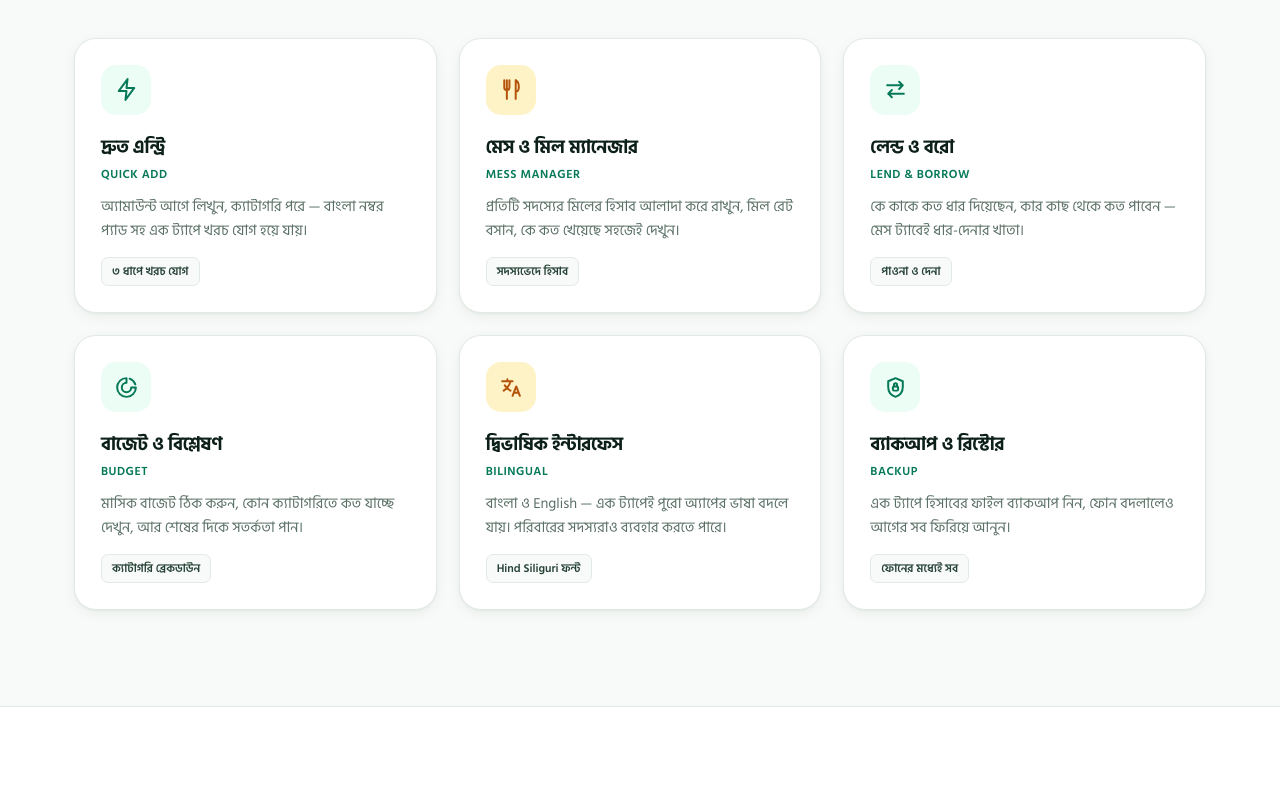
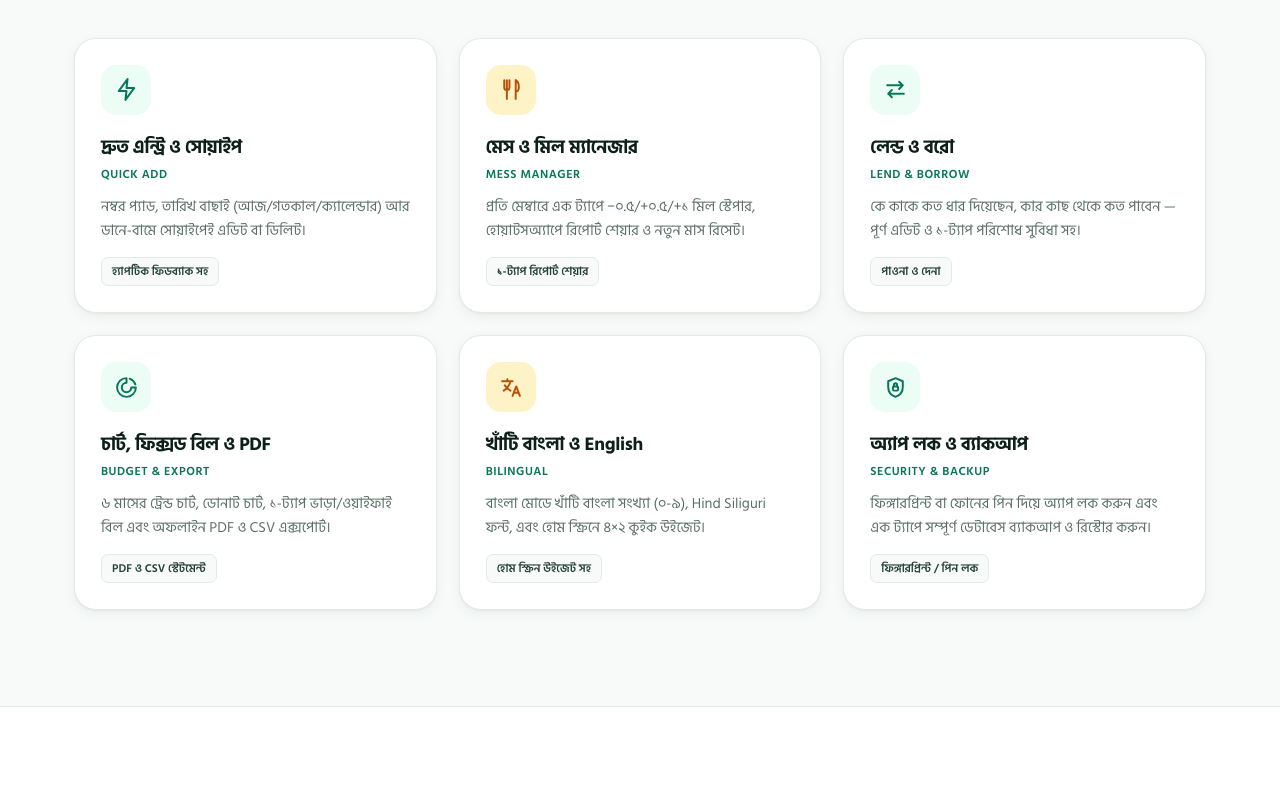
Before and after one commit to rcsbxyz-hub/BachelorHisab, a plain HTML site: page index.html in a window 1280 px wide. Shown: the part 1300-2100 px from the top of the page. Drawn offline with Linux system fonts and the light colour scheme.

Commit message:
Release v2.5.0: 10/10 premium UX, fresh v2.5.0 website hero screenshot, and signed APK

```diff
--- a/index.html
+++ b/index.html
@@ -376,7 +376,7 @@ footer{background:var(--surface);border-top:1px solid var(--line);padding:56px 0
     <div>
       <span class="pill">
         <span class="dot"></span>
-        <span id="hero-version" data-bn="সংস্করণ ২.৪.১ · বাংলা ও English" data-en="Version 2.4.1 · Bangla &amp; English">সংস্করণ ২.৪.১ · বাংলা ও English</span>
+        <span id="hero-version" data-bn="সংস্করণ ২.৫.০ · বাংলা ও English" data-en="Version 2.5.0 · Bangla &amp; English">সংস্করণ ২.৫.০ · বাংলা ও English</span>
       </span>
 
       <h1>
@@ -459,62 +459,62 @@ footer{background:var(--surface);border-top:1px solid var(--line);padding:56px 0
     <div class="fgrid">
       <div class="fcard">
         <div class="fic"><svg class="ms" aria-hidden="true"><use href="#ic-bolt"/></svg></div>
-        <h3 data-bn="দ্রুত এন্ট্রি" data-en="Quick Add">দ্রুত এন্ট্রি</h3>
+        <h3 data-bn="দ্রুত এন্ট্রি ও সোয়াইপ" data-en="Quick Add &amp; Swipe">দ্রুত এন্ট্রি ও সোয়াইপ</h3>
         <div class="en-lbl">QUICK ADD</div>
-        <p data-bn="অ্যামাউন্ট আগে লিখুন, ক্যাটাগরি পরে — বাংলা নম্বর প্যাড সহ এক ট্যাপে খরচ যোগ হয়ে যায়।" data-en="Type the amount first, pick the category after. A Bangla numeric keypad makes logging an expense a single tap away.">
-          অ্যামাউন্ট আগে লিখুন, ক্যাটাগরি পরে — বাংলা নম্বর প্যাড সহ এক ট্যাপে খরচ যোগ হয়ে যায়।
+        <p data-bn="নম্বর প্যাড, তারিখ বাছাই (আজ/গতকাল/ক্যালেন্ডার) আর ডানে-বামে সোয়াইপেই এডিট বা ডিলিট।" data-en="Numeric keypad, date picker (Today/Yesterday/Calendar), and swipe-to-edit or swipe-to-delete with Undo.">
+          নম্বর প্যাড, তারিখ বাছাই (আজ/গতকাল/ক্যালেন্ডার) আর ডানে-বামে সোয়াইপেই এডিট বা ডিলিট।
         </p>
-        <span class="tag" data-bn="৩ ধাপে খরচ যোগ" data-en="3 taps to log">৩ ধাপে খরচ যোগ</span>
+        <span class="tag" data-bn="হ্যাপটিক ফিডব্যাক সহ" data-en="With haptic feedback">হ্যাপটিক ফিডব্যাক সহ</span>
       </div>
 
       <div class="fcard gold">
         <div class="fic"><svg class="ms" aria-hidden="true"><use href="#ic-restaurant"/></svg></div>
         <h3 data-bn="মেস ও মিল ম্যানেজার" data-en="Mess &amp; Meal Manager">মেস ও মিল ম্যানেজার</h3>
         <div class="en-lbl">MESS MANAGER</div>
-        <p data-bn="প্রতিটি সদস্যের মিলের হিসাব আলাদা করে রাখুন, মিল রেট বসান, কে কত খেয়েছে সহজেই দেখুন।" data-en="Track each member's meals, set the meal rate, and see exactly who ate what without a notebook.">
-          প্রতিটি সদস্যের মিলের হিসাব আলাদা করে রাখুন, মিল রেট বসান, কে কত খেয়েছে সহজেই দেখুন।
+        <p data-bn="প্রতি মেম্বারে এক ট্যাপে −০.৫/+০.৫/+১ মিল স্টেপার, হোয়াটসঅ্যাপে রিপোর্ট শেয়ার ও নতুন মাস রিসেট।" data-en="Inline −0.5/+0.5/+1 meal stepper per member, 1-tap WhatsApp settlement sharing, and Start New Month reset.">
+          প্রতি মেম্বারে এক ট্যাপে −০.৫/+০.৫/+১ মিল স্টেপার, হোয়াটসঅ্যাপে রিপোর্ট শেয়ার ও নতুন মাস রিসেট।
         </p>
-        <span class="tag" data-bn="সদস্যভেদে হিসাব" data-en="Split per member">সদস্যভেদে হিসাব</span>
+        <span class="tag" data-bn="১-ট্যাপ রিপোর্ট শেয়ার" data-en="1-tap report share">১-ট্যাপ রিপোর্ট শেয়ার</span>
       </div>
 
       <div class="fcard">
         <div class="fic"><svg class="ms" aria-hidden="true"><use href="#ic-swap"/></svg></div>
         <h3 data-bn="লেন্ড ও বরো" data-en="Lend &amp; Borrow">লেন্ড ও বরো</h3>
         <div class="en-lbl">LEND &amp; BORROW</div>
-        <p data-bn="কে কাকে কত ধার দিয়েছেন, কার কাছ থেকে কত পাবেন — মেস ট্যাবেই ধার-দেনার খাতা।" data-en="Who owes whom and by how much, kept right inside the Mess tab as a simple ledger.">
-          কে কাকে কত ধার দিয়েছেন, কার কাছ থেকে কত পাবেন — মেস ট্যাবেই ধার-দেনার খাতা।
+        <p data-bn="কে কাকে কত ধার দিয়েছেন, কার কাছ থেকে কত পাবেন — পূর্ণ এডিট ও ১-ট্যাপ পরিশোধ সুবিধা সহ।" data-en="Who owes whom and by how much — with full editing and 1-tap settle toggles right inside the Mess tab.">
+          কে কাকে কত ধার দিয়েছেন, কার কাছ থেকে কত পাবেন — পূর্ণ এডিট ও ১-ট্যাপ পরিশোধ সুবিধা সহ।
         </p>
         <span class="tag" data-bn="পাওনা ও দেনা" data-en="Receivable &amp; payable">পাওনা ও দেনা</span>
       </div>
 
       <div class="fcard">
         <div class="fic"><svg class="ms" aria-hidden="true"><use href="#ic-donut"/></svg></div>
-        <h3 data-bn="বাজেট ও বিশ্লেষণ" data-en="Budget &amp; Analytics">বাজেট ও বিশ্লেষণ</h3>
-        <div class="en-lbl">BUDGET</div>
-        <p data-bn="মাসিক বাজেট ঠিক করুন, কোন ক্যাটাগরিতে কত যাচ্ছে দেখুন, আর শেষের দিকে সতর্কতা পান।" data-en="Set a monthly limit, see where every taka went by category, and get an alert before the month runs out.">
-          মাসিক বাজেট ঠিক করুন, কোন ক্যাটাগরিতে কত যাচ্ছে দেখুন, আর শেষের দিকে সতর্কতা পান।
+        <h3 data-bn="চার্ট, ফিক্সড বিল ও PDF" data-en="Charts, Bills &amp; PDF">চার্ট, ফিক্সড বিল ও PDF</h3>
+        <div class="en-lbl">BUDGET &amp; EXPORT</div>
+        <p data-bn="৬ মাসের ট্রেন্ড চার্ট, ডোনাট চার্ট, ১-ট্যাপ ভাড়া/ওয়াইফাই বিল এবং অফলাইন PDF ও CSV এক্সপোর্ট।" data-en="6-month trend &amp; donut charts, 1-tap monthly Rent/WiFi bills, and offline PDF &amp; CSV statement exports.">
+          ৬ মাসের ট্রেন্ড চার্ট, ডোনাট চার্ট, ১-ট্যাপ ভাড়া/ওয়াইফাই বিল এবং অফলাইন PDF ও CSV এক্সপোর্ট।
         </p>
-        <span class="tag" data-bn="ক্যাটাগরি ব্রেকডাউন" data-en="Category breakdown">ক্যাটাগরি ব্রেকডাউন</span>
+        <span class="tag" data-bn="PDF ও CSV স্টেটমেন্ট" data-en="PDF &amp; CSV statements">PDF ও CSV স্টেটমেন্ট</span>
       </div>
 
       <div class="fcard gold">
         <div class="fic"><svg class="ms" aria-hidden="true"><use href="#ic-translate"/></svg></div>
-        <h3 data-bn="দ্বিভাষিক ইন্টারফেস" data-en="Bilingual Interface">দ্বিভাষিক ইন্টারফেস</h3>
+        <h3 data-bn="খাঁটি বাংলা ও English" data-en="Native Bangla &amp; English">খাঁটি বাংলা ও English</h3>
         <div class="en-lbl">BILINGUAL</div>
-        <p data-bn="বাংলা ও English — এক ট্যাপেই পুরো অ্যাপের ভাষা বদলে যায়। পরিবারের সদস্যরাও ব্যবহার করতে পারে।" data-en="One tap switches the whole app between Bangla and English, so family members can use it too.">
-          বাংলা ও English — এক ট্যাপেই পুরো অ্যাপের ভাষা বদলে যায়। পরিবারের সদস্যরাও ব্যবহার করতে পারে।
+        <p data-bn="বাংলা মোডে খাঁটি বাংলা সংখ্যা (০-৯), Hind Siliguri ফন্ট, এবং হোম স্ক্রিনে ৪×২ কুইক উইজেট।" data-en="Native Bangla numerals (০-৯), Hind Siliguri typography, and a 4×2 Home Screen summary &amp; quick-add widget.">
+          বাংলা মোডে খাঁটি বাংলা সংখ্যা (০-৯), Hind Siliguri ফন্ট, এবং হোম স্ক্রিনে ৪×২ কুইক উইজেট।
         </p>
-        <span class="tag" data-bn="Hind Siliguri ফন্ট" data-en="Hind Siliguri typeface">Hind Siliguri ফন্ট</span>
+        <span class="tag" data-bn="হোম স্ক্রিন উইজেট সহ" data-en="Includes Home widget">হোম স্ক্রিন উইজেট সহ</span>
       </div>
 
       <div class="fcard">
         <div class="fic"><svg class="ms" aria-hidden="true"><use href="#ic-shield-lock"/></svg></div>
-        <h3 data-bn="ব্যাকআপ ও রিস্টোর" data-en="Backup &amp; Restore">ব্যাকআপ ও রিস্টোর</h3>
-        <div class="en-lbl">BACKUP</div>
-        <p data-bn="এক ট্যাপে হিসাবের ফাইল ব্যাকআপ নিন, ফোন বদলালেও আগের সব ফিরিয়ে আনুন।" data-en="Export a one-tap backup and restore everything after changing phones — no data lost.">
-          এক ট্যাপে হিসাবের ফাইল ব্যাকআপ নিন, ফোন বদলালেও আগের সব ফিরিয়ে আনুন।
+        <h3 data-bn="অ্যাপ লক ও ব্যাকআপ" data-en="App Lock &amp; Backup">অ্যাপ লক ও ব্যাকআপ</h3>
+        <div class="en-lbl">SECURITY &amp; BACKUP</div>
+        <p data-bn="ফিঙ্গারপ্রিন্ট বা ফোনের পিন দিয়ে অ্যাপ লক করুন এবং এক ট্যাপে সম্পূর্ণ ডেটাবেস ব্যাকআপ ও রিস্টোর করুন।" data-en="Protect your ledger with Fingerprint or device PIN lock, plus 1-tap full offline SQLite backup and restore.">
+          ফিঙ্গারপ্রিন্ট বা ফোনের পিন দিয়ে অ্যাপ লক করুন এবং এক ট্যাপে সম্পূর্ণ ডেটাবেস ব্যাকআপ ও রিস্টোর করুন।
         </p>
-        <span class="tag" data-bn="ফোনের মধ্যেই সব" data-en="Stored on-device">ফোনের মধ্যেই সব</span>
+        <span class="tag" data-bn="ফিঙ্গারপ্রিন্ট / পিন লক" data-en="Fingerprint / PIN lock">ফিঙ্গারপ্রিন্ট / পিন লক</span>
       </div>
     </div>
   </div>
@@ -649,9 +649,9 @@ footer{background:var(--surface);border-top:1px solid var(--line);padding:56px 0
           APK ফাইলটি সরাসরি ডাউনলোড করে ফোনে ইনস্টল করুন। নতুন আপডেট এলে অ্যাপেই অটোমেটিক নোটিফিকেশন পাবেন।
         </p>
         <div class="cta">
-          <a class="btn btn-primary btn-lg" id="apk-download-btn" href="https://github.com/rcsbxyz-hub/BachelorHisab/releases/latest/download/BachelorHisab-v2.4.1.apk">
+          <a class="btn btn-primary btn-lg" id="apk-download-btn" href="https://github.com/rcsbxyz-hub/BachelorHisab/releases/latest/download/BachelorHisab-v2.5.0.apk">
             <svg class="ms" aria-hidden="true"><use href="#ic-android"/></svg>
-            <span id="apk-download-label" data-bn="APK ডাউনলোড (v2.4.1)" data-en="Download APK (v2.4.1)">APK ডাউনলোড (v2.4.1)</span>
+            <span id="apk-download-label" data-bn="APK ডাউনলোড (v2.5.0)" data-en="Download APK (v2.5.0)">APK ডাউনলোড (v2.5.0)</span>
           </a>
           <a class="btn btn-ghost btn-lg" href="https://github.com/rcsbxyz-hub/BachelorHisab/releases" target="_blank" rel="noopener">
             <svg class="ms" aria-hidden="true"><use href="#ic-history"/></svg>
@@ -660,7 +660,7 @@ footer{background:var(--surface);border-top:1px solid var(--line);padding:56px 0
         </div>
         <div class="version">
           <svg class="ms" aria-hidden="true"><use href="#ic-verified-user"/></svg>
-          <span id="dl-version" data-bn="সংস্করণ ২.৪.১ · অ্যান্ড্রয়েড ৭.০+ · সুরক্ষিত APK" data-en="Version 2.4.1 · Android 7.0+ · Signed APK">সংস্করণ ২.৪.১ · অ্যান্ড্রয়েড ৭.০+ · সুরক্ষিত APK</span>
+          <span id="dl-version" data-bn="সংস্করণ ২.৫.০ · অ্যান্ড্রয়েড ৭.০+ · সুরক্ষিত APK" data-en="Version 2.5.0 · Android 7.0+ · Signed APK">সংস্করণ ২.৫.০ · অ্যান্ড্রয়েড ৭.০+ · সুরক্ষিত APK</span>
         </div>
         <p id="release-notes" style="font-size:13.5px;color:var(--muted);margin-top:12px;line-height:1.55"></p>
       </div>
@@ -717,7 +717,7 @@ footer{background:var(--surface);border-top:1px solid var(--line);padding:56px 0
       <div class="fcol">
         <h5 data-bn="লিংক" data-en="Links">লিংক</h5>
         <a href="https://rcsbxyz-hub.github.io/BachelorHisab/" target="_blank" rel="noopener">rcsbxyz-hub.github.io/BachelorHisab</a>
-        <a href="https://github.com/rcsbxyz-hub/BachelorHisab/releases/latest/download/BachelorHisab-v2.4.1.apk" data-bn="ডাউনলোড APK" data-en="Download APK">ডাউনলোড APK</a>
+        <a href="https://github.com/rcsbxyz-hub/BachelorHisab/releases/latest/download/BachelorHisab-v2.5.0.apk" data-bn="ডাউনলোড APK" data-en="Download APK">ডাউনলোড APK</a>
         <a href="privacy-policy.html" data-bn="গোপনীয়তা নীতি" data-en="Privacy policy">গোপনীয়তা নীতি</a>
         <a href="mailto:rcsbxyz@gmail.com" data-bn="যোগাযোগ" data-en="Contact">যোগাযোগ</a>
       </div>
```
Also changed, not shown: app-update.json (+4 -4 lines), assets/phone-home.png, 2 other files.
